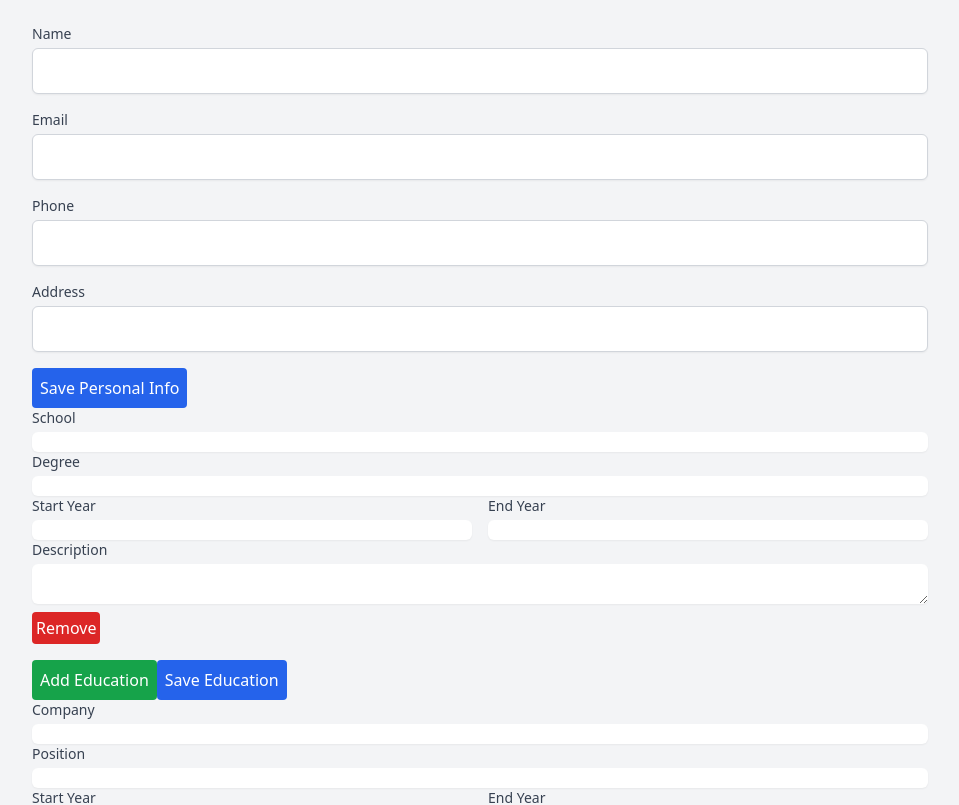
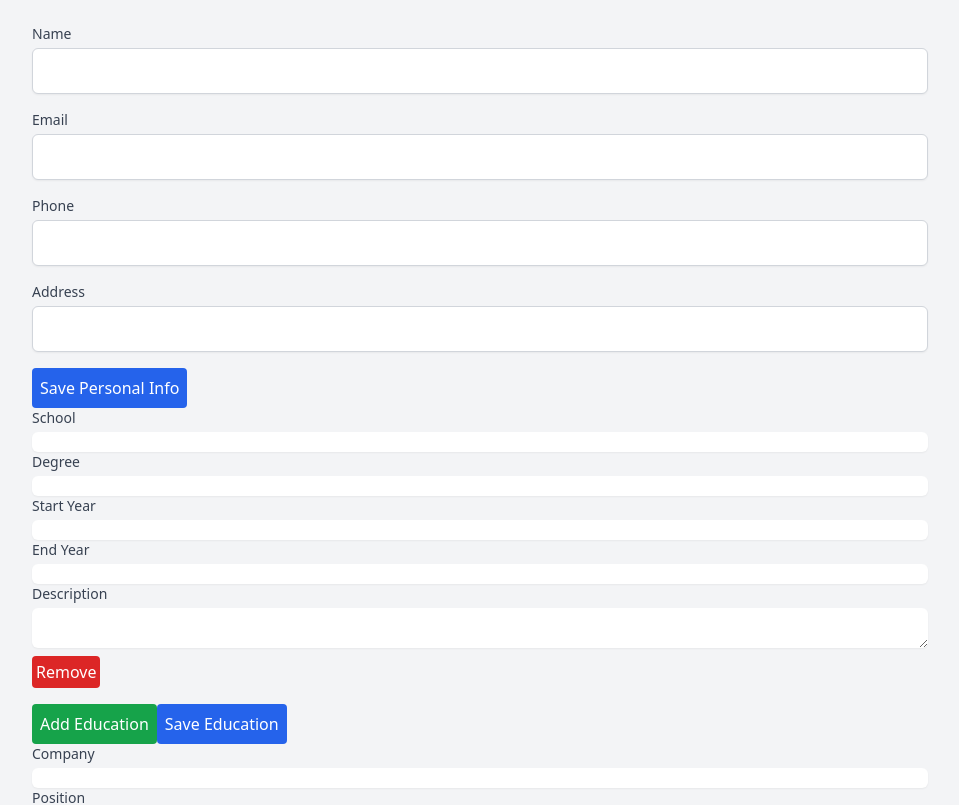
Before and after one commit to akhileshojha/resume-builder, a React (Create React App) app: page / in a window 1280 px wide. Shown: the top 805 px of the page, without its empty margins (160-1119 px from the left). Built offline with nearby package versions, Linux system fonts and the light colour scheme.

Commit message:
Fix EducationForm issue

```diff
--- a/src/components/ResumeForm/EducationForm.tsx
+++ b/src/components/ResumeForm/EducationForm.tsx
@@ -61,7 +61,6 @@ const EducationForm: React.FC<EducationFormProps> = ({ education, onChange }) =>
             )}
           </div>
 
-          <div className="grid grid-cols-2 gap-4">
           <div>
             <label className="block text-sm font-medium text-gray-700">Start Year</label>
             <input
@@ -84,7 +83,6 @@ const EducationForm: React.FC<EducationFormProps> = ({ education, onChange }) =>
             {errors.education?.[index]?.endYear && (
               <span className="text-red-500">{errors.education[index]?.endYear?.message}</span>
             )}
-            </div>
           </div>
 
           <div>
--- a/src/components/ResumeForm/validationSchemas.tsx
+++ b/src/components/ResumeForm/validationSchemas.tsx
@@ -16,7 +16,7 @@ const educationSchema = yup.object().shape({
       endYear: yup.string().required("End year is required"),
       description: yup.string().required("Description is required")
     })
-  )
+  ).required("At least one education entry is required")
 });
 
 const experienceSchema = yup.object().shape({
--- a/src/pages/Home.tsx
+++ b/src/pages/Home.tsx
@@ -20,16 +20,18 @@ interface HomeProps {
         address: string;
     }>>;
     education: Array<{
-    institution: string;
+        school: string;
         degree: string;
         startYear: string;
         endYear: string;
+        description: string;
     }>;
     setEducation: React.Dispatch<React.SetStateAction<Array<{
-    institution: string;
+        school: string;
         degree: string;
         startYear: string;
         endYear: string;
+        description: string;
     }>>>;
     experience: Array<{
         company: string;
```
Lines whose indentation alone changed are shown as unchanged.
